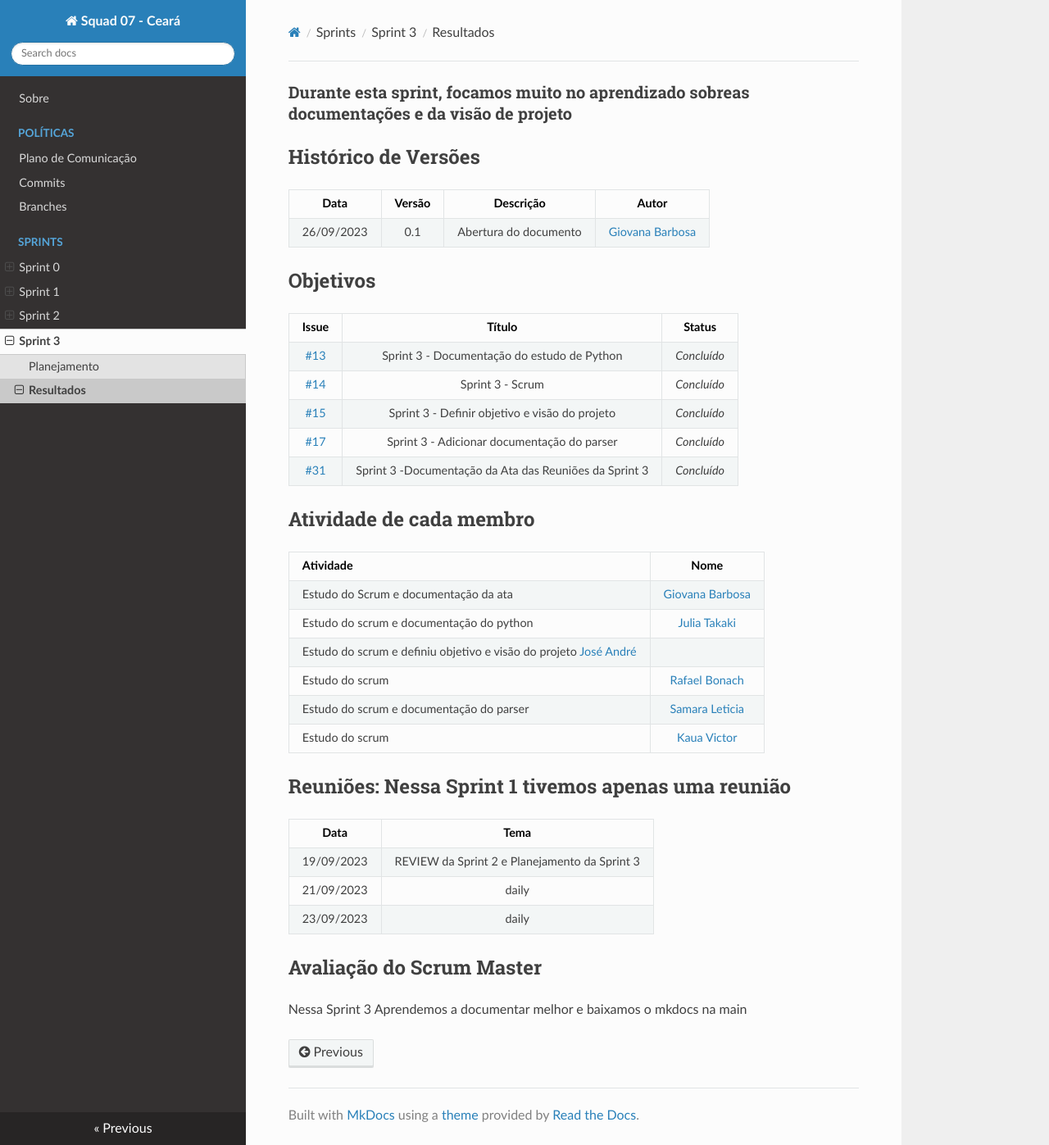
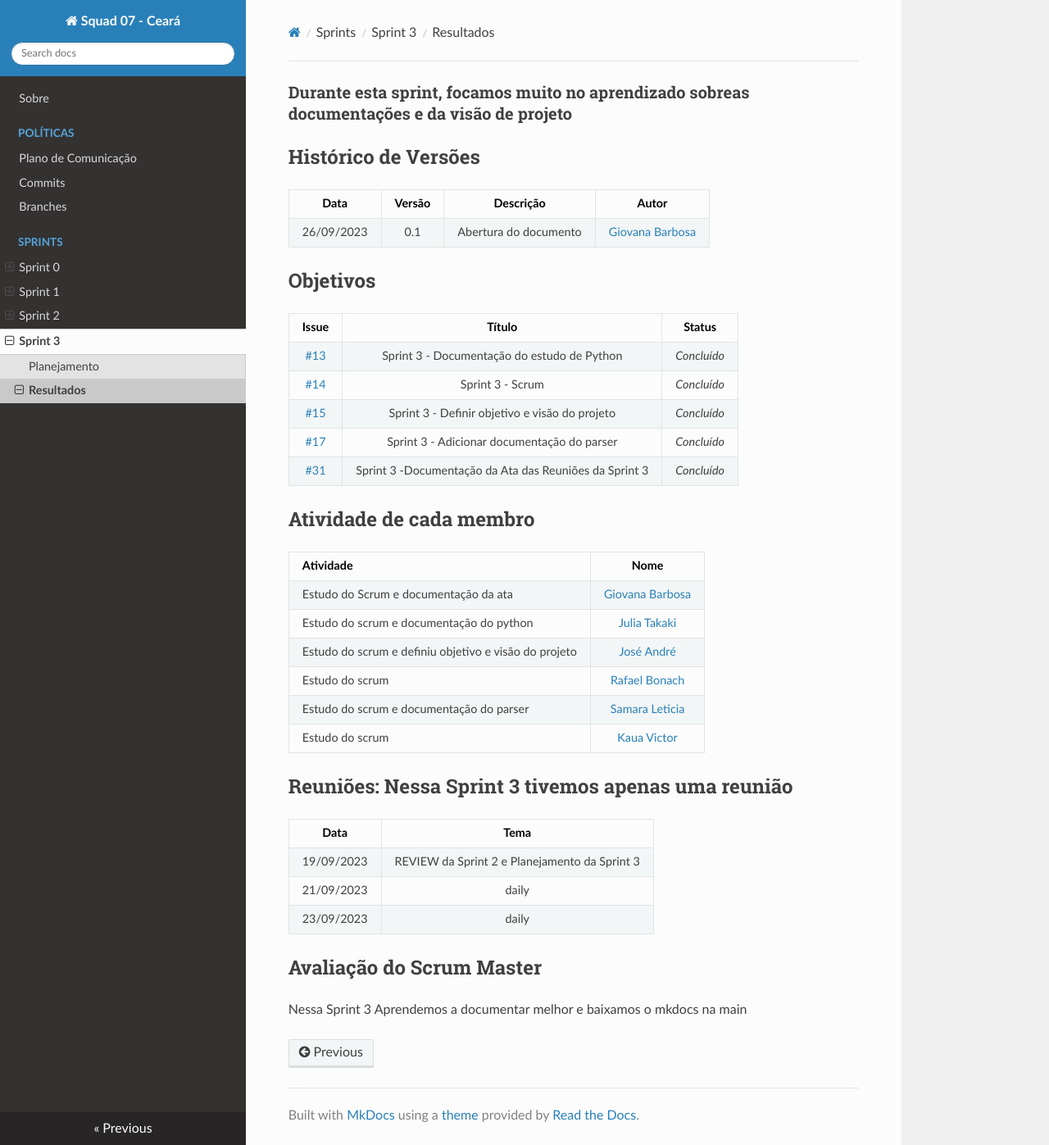
Before and after one commit to unb-mds/2023-2-Squad07, an MkDocs documentation site: the page built from docs/sprints/sprint03/resultado.md, in a window 1280 px wide and 1397 px high. Shown: the whole window at 82% size. Built offline with MkDocs 1.6.1, drawn with Linux system fonts in a browser that asks for light colours; nearby versions of some CDN libraries.

Commit message:
:cool: corrigindo

```diff
--- a/docs/sprints/sprint03/resultado.md
+++ b/docs/sprints/sprint03/resultado.md
@@ -24,13 +24,13 @@
 | ------------- | :-------------------------------------------------------------------------------------------------------------------------------------------------------: |
 | Estudo do Scrum e documentação da ata  |                                                    [Giovana Barbosa ](https://github.com/gio221)                                                    |
 | Estudo do scrum e documentação do python |                                                    [Julia Takaki](https://github.com/juliatakaki)                                                    |
-|Estudo do scrum e definiu objetivo e visão do projeto                         [José André](https://github.com/joseandre25)                                                     |
+|Estudo do scrum e definiu objetivo e visão do projeto          |                [José André](https://github.com/joseandre25)                                                     |
 | Estudo do scrum  |                                                    [Rafael Bonach](https://github.com/RafaBonach)                                                    |
 |Estudo do scrum  e documentação do parser   |                                                    [Samara Leticia](https://github.com/samarawwleticia)                                                    |
 | Estudo do scrum   | [Kaua Victor](https://github.com/Kauanviictor) |
 
 
-## Reuniões: Nessa Sprint 1 tivemos apenas uma reunião
+## Reuniões: Nessa Sprint 3 tivemos apenas uma reunião
 
 | Data       | Tema
 | :---------:| :---------------------------------------------:
```
